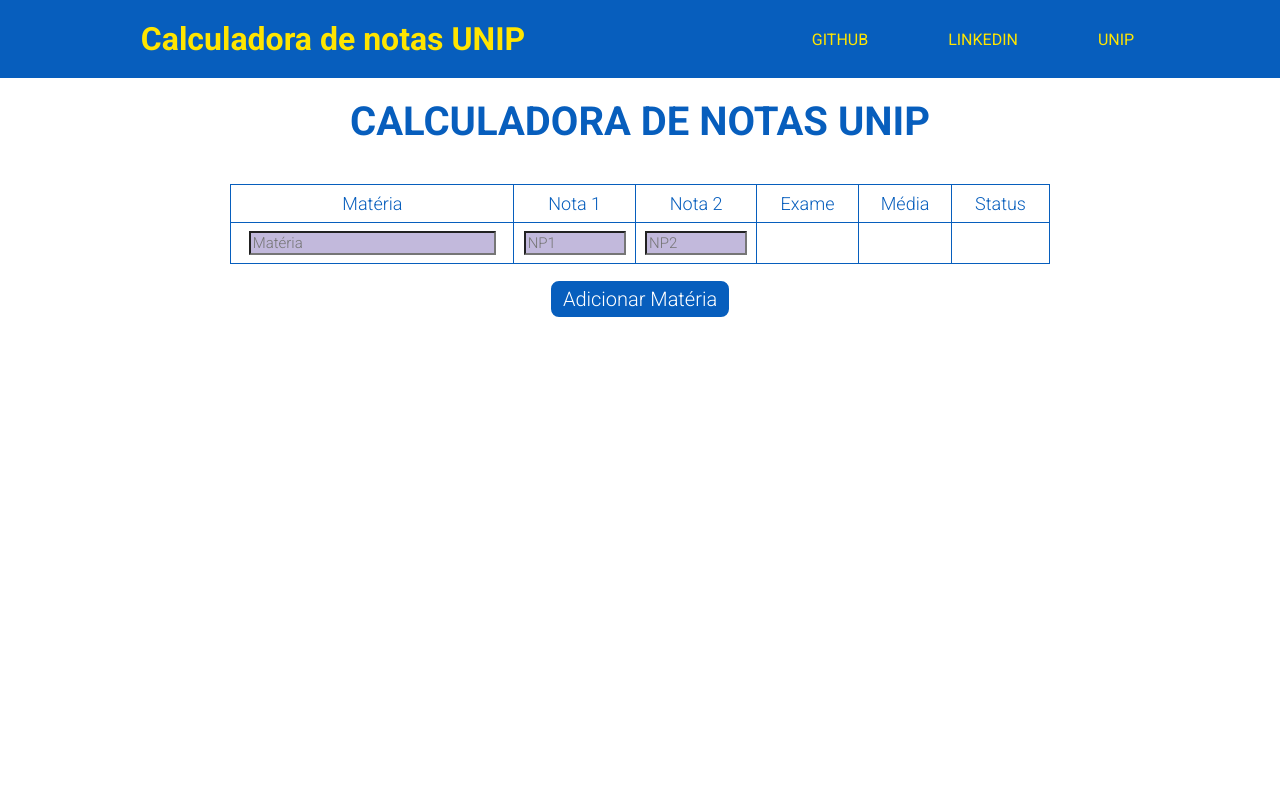
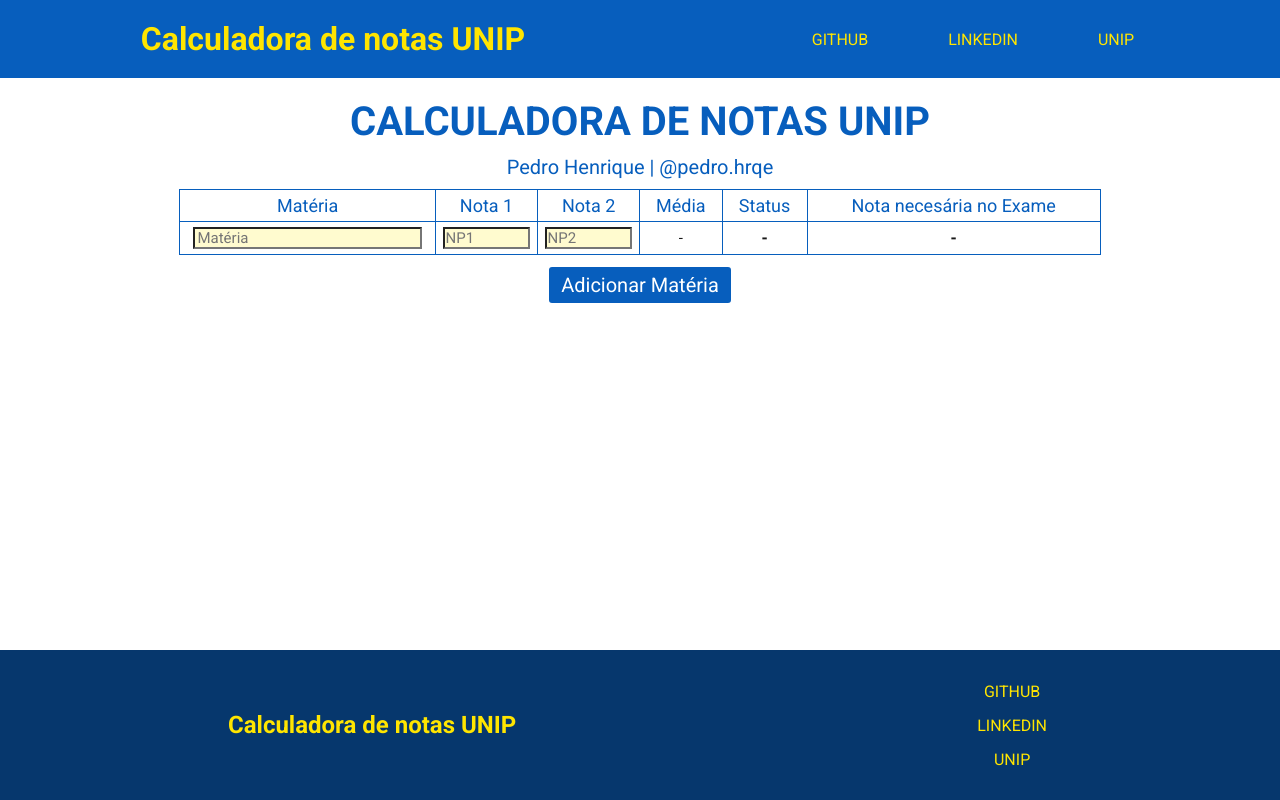
Before and after one commit to pedrohrqe/Calculadora_de_notas_UNIP, a plain HTML site: page index.html in a window 1280 px wide. Both pictures are taken after a click on the button "Adicionar Matéria". Drawn offline with Linux system fonts and the light colour scheme.

Commit message:
Atualização de código
Atualização da estrutura do site em HTML e sua estilização em CSS

```diff
--- a/index.html
+++ b/index.html
@@ -5,107 +5,43 @@
     <meta charset="UTF-8">
     <meta http-equiv="X-UA-Compatible" content="IE=edge">
     <meta name="viewport" content="width=device-width, initial-scale=1.0">
-    <title>CALCULADORA DE NOTAS UNIP | TÁ GOSTOSINHO FML</title>
+    <title>CALCULADORA DE NOTAS UNIP</title>
     <link rel="stylesheet" href="style.css">
     <link rel="stylesheet" href="media.css">
+    <script src="script.js"></script>
 </head>
 
 <body>
     <header class="header">
         <h1><a class="header__title" href="https://pedrohrqe.github.io/Calculadora_de_notas_UNIP">Calculadora de notas UNIP</a></h1>
-        <nav class="menu__links">
-            <a class="header__links" href="https://github.com/Pedroh2001">GITHUB</a>
-            <a class="header__links" href="https://www.linkedin.com/in/pholiveira01/">LINKEDIN</a>
-            <a class="header__links" href="https://unip.br/">UNIP</a>
+        <nav class="menu">
+            <a class="menu__links" href="https://github.com/Pedroh2001">GITHUB</a>
+            <a class="menu__links" href="https://www.linkedin.com/in/pholiveira01/">LINKEDIN</a>
+            <a class="menu__links" href="https://unip.br/">UNIP</a>
         </nav>
     </header>
     <main>
         <h1 class="home__title">CALCULADORA DE NOTAS UNIP</h1>
-        <h3 class="home__subtitle">TÁ GOSTOSINHO | <a href="https://www.instagram.com/pedro.hrqe/">@PEDRO.HRQE</a></h3>
-        <table id="gradesTable">
+        <h3><a class="home__subtitle" href="https://www.instagram.com/pedro.hrqe/">Pedro Henrique | @pedro.hrqe</a></h3>
+        <table id="table">
             <tr>
                 <th>Matéria</th>
                 <th>Nota 1</th>
                 <th>Nota 2</th>
-                <th>Exame</th>
                 <th>Média</th>
                 <th>Status</th>
+                <th>Nota necesária no Exame</th>
             </tr>
         </table>
-        <button class="add-btn" onclick="addRow()">Adicionar Matéria</button>
+        <button class="add__button" onclick="addRow()">Adicionar Matéria</button>
     </main>
-
-    <script>
-        function calculateAverage(row) {
-            var nota1 = parseFloat(row.cells[1].querySelector('input').value);
-            var nota2 = parseFloat(row.cells[2].querySelector('input').value);
-
-            if (parseFloat(row.cells[1].querySelector('input').value) > 10 || parseFloat(row.cells[1].querySelector('input').value) < 0) {
-                row.cells[1].innerHTML = '<input type="number" min="0" max="10" step="0.1" placeholder="NP1" onchange="calculateAverage(this.parentNode.parentNode)">';
-            }
-
-            if (parseFloat(row.cells[2].querySelector('input').value) > 10 || parseFloat(row.cells[2].querySelector('input').value) < 0) {
-                row.cells[2].innerHTML = '<input type="number" min="0" max="10" step="0.1" placeholder="NP2" onchange="calculateAverage(this.parentNode.parentNode)">';
-            }
-
-            if (parseFloat(row.cells[1].querySelector('input').value) > 0 && parseFloat(row.cells[2].querySelector('input').value) > 0) {
-                var media = (nota1 + nota2) / 2;
-                row.cells[4].textContent = media.toFixed(1);
-
-                if (row.cells[5].textContent = media < 6.5) {
-                    row.cells[3].innerHTML = '<input type="number" max="10" min="0" step="0.1" placeholder="Exame" onchange="calculateAverageWExam(this.parentNode.parentNode)">';
-                    row.cells[5].textContent = "< PREENCHA EXAME";
-                }
-                else {
-                    row.cells[5].textContent = "APROVADO DIRETO"
-                }
-            }
-        }
-
-        function calculateAverageWExam(row) {
-            var nota1 = parseFloat(row.cells[1].querySelector('input').value);
-            var nota2 = parseFloat(row.cells[2].querySelector('input').value);
-            var exame = parseFloat(row.cells[3].querySelector('input').value);
-
-            var media = (nota1 + nota2) / 2;
-            var mediaExame = (media + exame) / 2;
-
-            if (parseFloat(row.cells[3].querySelector('input').value) > 10 || parseFloat(row.cells[3].querySelector('input').value) < 0) {
-                row.cells[3].innerHTML = '<input type="number" max="10" min="0" step="0.1" placeholder="Exame" onchange="calculateAverageWExam(this.parentNode.parentNode)">';
-            }
-
-            if (parseFloat(row.cells[3].querySelector('input').value) > 0) {
-                row.cells[4].textContent = mediaExame.toFixed(1);
-                row.cells[5].textContent = mediaExame >= 5 ? 'APROVADO VIA EXAME' : 'DP'
-            }
-            else {
-                row.cells[5].textContent = 'PREENCHA EXAME NOVAMENTE';
-            }
-        }
-
-        function addRow() {
-            var table = document.getElementById('gradesTable');
-            var rowCount = table.rows.length;
-            var row = table.insertRow(rowCount);
-            var cell1 = row.insertCell(0);
-            var cell2 = row.insertCell(1);
-            var cell3 = row.insertCell(2);
-            var cell4 = row.insertCell(3);
-            var cell5 = row.insertCell(4);
-            var cell6 = row.insertCell(5);
-            cell1.innerHTML = '<input type="text" placeholder="Matéria">';
-            cell2.innerHTML = '<input type="number" min="0" max="10" step="0.1" placeholder="NP1" onchange="calculateAverage(this.parentNode.parentNode)">';
-            cell3.innerHTML = '<input type="number" min="0" max="10" step="0.1" placeholder="NP2" onchange="calculateAverage(this.parentNode.parentNode)">';
-            cell4.innerHTML = '-';
-            cell5.textContent = '-';
-            cell6.textContent = '-';
-        }
-
-        function removeRow(button) {
-            var row = button.parentNode.parentNode;
-            row.parentNode.removeChild(row);
-        }
-    </script>
+    <footer class="footer">
+        <h2 class="footer__title">Calculadora de notas UNIP</h2>
+        <nav class="footer__menu">
+            <a class="menu__links" href="https://github.com/Pedroh2001">GITHUB</a>
+            <a class="menu__links" href="https://www.linkedin.com/in/pholiveira01/">LINKEDIN</a>
+            <a class="menu__links" href="https://unip.br/">UNIP</a>
+        </nav>
+    </footer>
 </body>
-
 </html>
--- /dev/null
+++ b/script.js
@@ -0,0 +1,58 @@
+function calculateAverage(row) {
+    var nota1 = parseFloat(row.cells[1].querySelector('input').value);
+    var nota2 = parseFloat(row.cells[2].querySelector('input').value);
+
+    if (parseFloat(row.cells[1].querySelector('input').value) > 10 || parseFloat(row.cells[1].querySelector('input').value) < 0) {
+        row.cells[1].innerHTML = '<input type="number" min="0" max="10" step="0.1" placeholder="NP1" onchange="calculateAverage(this.parentNode.parentNode)">';
+    }
+
+    if (parseFloat(row.cells[2].querySelector('input').value) > 10 || parseFloat(row.cells[2].querySelector('input').value) < 0) {
+        row.cells[2].innerHTML = '<input type="number" min="0" max="10" step="0.1" placeholder="NP2" onchange="calculateAverage(this.parentNode.parentNode)">';
+    }
+
+    if (parseFloat(row.cells[1].querySelector('input').value) > 0 && parseFloat(row.cells[2].querySelector('input').value) > 0) {
+        var media = (nota1 + nota2) / 2;
+        row.cells[3].textContent = media.toFixed(1);
+
+        if (row.cells[5].textContent = media < 6.6) {
+            aux = (10 - media);
+            row.cells[5].innerHTML = aux.toFixed(2);
+            row.cells[4].textContent = "⚠️ NECESÁRIO EXAME ⚠️";
+            row.cells[4].style.backgroundColor = '#ff000030';
+            row.cells[5].style.backgroundColor = '#ff000030';
+            row.cells[4].style.color = '#ff0000';
+            row.cells[5].style.color = '#ff0000';
+        }
+        else {
+            row.cells[4].textContent = "✅ APROVADO ✅";
+            row.cells[5].innerHTML = 'Aprovado ✅';
+            row.cells[4].style.backgroundColor = '#00800030';
+            row.cells[5].style.backgroundColor = '#00800030';
+            row.cells[4].style.color = '#008000';
+            row.cells[5].style.color = '#008000';
+        }
+    }
+}
+
+function addRow() {
+    var table = document.getElementById('table');
+    var rowCount = table.rows.length;
+    var row = table.insertRow(rowCount);
+    var cell1 = row.insertCell(0);
+    var cell2 = row.insertCell(1);
+    var cell3 = row.insertCell(2);
+    var cell4 = row.insertCell(3);
+    var cell5 = row.insertCell(4);
+    var cell6 = row.insertCell(5);
+    cell1.innerHTML = '<input type="text" placeholder="Matéria">';
+    cell2.innerHTML = '<input type="number" min="0" max="10" step="0.1" placeholder="NP1" onchange="calculateAverage(this.parentNode.parentNode)">';
+    cell3.innerHTML = '<input type="number" min="0" max="10" step="0.1" placeholder="NP2" onchange="calculateAverage(this.parentNode.parentNode)">';
+    cell4.innerHTML = '-';
+    cell5.textContent = '-';
+    cell6.textContent = '-';
+}
+
+function removeRow(button) {
+    var row = button.parentNode.parentNode;
+    row.parentNode.removeChild(row);
+}
--- a/style.css
+++ b/style.css
@@ -3,14 +3,21 @@
 :root {
     --color-background: #181818;
     --color-primary: #075ebd;
+    --color-primary-light: #075ebd30;
     --color-secondary: #ffe500;
+    --color-secondary-light: #ffe60030;
+    --color-other: #06376d;
     --color-text: #ffffff;
+    --color-alert: #ff0000;
+    --color-alert-light: #ff000030;
+    --color-verified: #008000;
 }
 
 * {
     margin: 0;
+    padding: 0;
     font-family: 'Roboto', sans-serif;
-    font-weight: 300;
+    font-weight: 400;
     color: var(--color-text);
 }
 
@@ -29,26 +36,26 @@
     color: var(--color-secondary);
 }
 
-.header__links {
+.menu{
+    display: flex;
+    align-items: center;
+    gap: 70px;
+}
+
+.menu__links {
+    text-align: center;
     transition: 300ms;
     text-decoration: none;
     color: var(--color-secondary);
-    font-weight: 400;
     padding: 5px;
     border-radius: 5px;
 }
 
-.header__links:hover {
+.menu__links:hover {
     transition: 300ms;
     transform: scale(1.3);
     background-color: var(--color-secondary);
     color: var(--color-primary);
-}
-
-.menu__links{
-    display: flex;
-    align-items: center;
-    gap: 70px;
 }
 
 body {
@@ -63,23 +70,20 @@
     display: flex;
     flex-direction: column;
     align-items: center;
-    width: 80%;
+    width: 90vw;
+    gap: 10px;
 }
 
 .home__title {
     color: var(--color-primary);
-    margin-bottom: 15px;
     font-size: 40px;
     font-weight: 600;
 }
 
 .home__subtitle {
+    color: var(--color-primary);
     font-size: 20px;
-}
-
-.home__subtitle a {
     text-decoration: none;
-
 }
 
 .home__subtitle a:hover {
@@ -93,40 +97,81 @@
 
 th,
 td {
-    padding: 8px;
     text-align: center;
-    border: 1px solid var(--color-primary); /* Alteração para a cor roxa convertida */
+    border: 1px solid var(--color-primary);
+    color: var(--color-background);
+    padding: 5px;
+}
+
+tr td:nth-child(5) {
+    font-weight: 900;
+}
+
+tr td:nth-child(6) {
+    font-weight: 900;
 }
 
 th {
     font-size: 18px;
-    color: var(--color-primary); /* Alteração para a cor roxa convertida */
+    color: var(--color-primary);
 }
 
 tr {
     font-size: 15px;
+    color: var(--color-background);
 }
 
 tr:hover {
-    background-color: #3b2e61a8;
+    background-color: var(--color-primary-light);
 }
 
-.add-btn,
-.remove-btn {
+.add__button {
+    transition: 300ms;
     padding: 6px 12px;
-    background-color: var(--color-primary); /* Alteração para a cor roxa convertida */
+    background-color: var(--color-primary);
     border: none;
     cursor: pointer;
-    margin-bottom: 10px;
-    margin-top: 15px;
     font-size: 20px;
-    border-radius: 10px;
+    border-radius: 5px;
     width: auto;
     border: 2px solid var(--color-text);
 }
 
+.add__button:hover {
+    transition: 300ms;
+    transform: scale(1.1);
+    background-color: var(--color-secondary);
+    color: var(--color-background);
+}
+
+
+
 input {
-    background-color: #654ea665;
+    background-color: var(--color-secondary-light);
+    color: var(--color-background);
     font-size: 15px;
+    padding: 0% 1%;
     width: 90%;
 }
+
+.footer {
+    position: fixed;
+    bottom: 0;
+    background-color: var(--color-other);
+    display: flex;
+    justify-content: space-around;
+    align-items: center;
+    width: 100%;
+    height: 150px;
+}
+
+.footer__title {
+    color: var(--color-secondary);
+    font-weight: 600;
+}
+
+.footer__menu {
+    display: flex;
+    flex-direction: column;
+    gap: 5px;
+}
```
